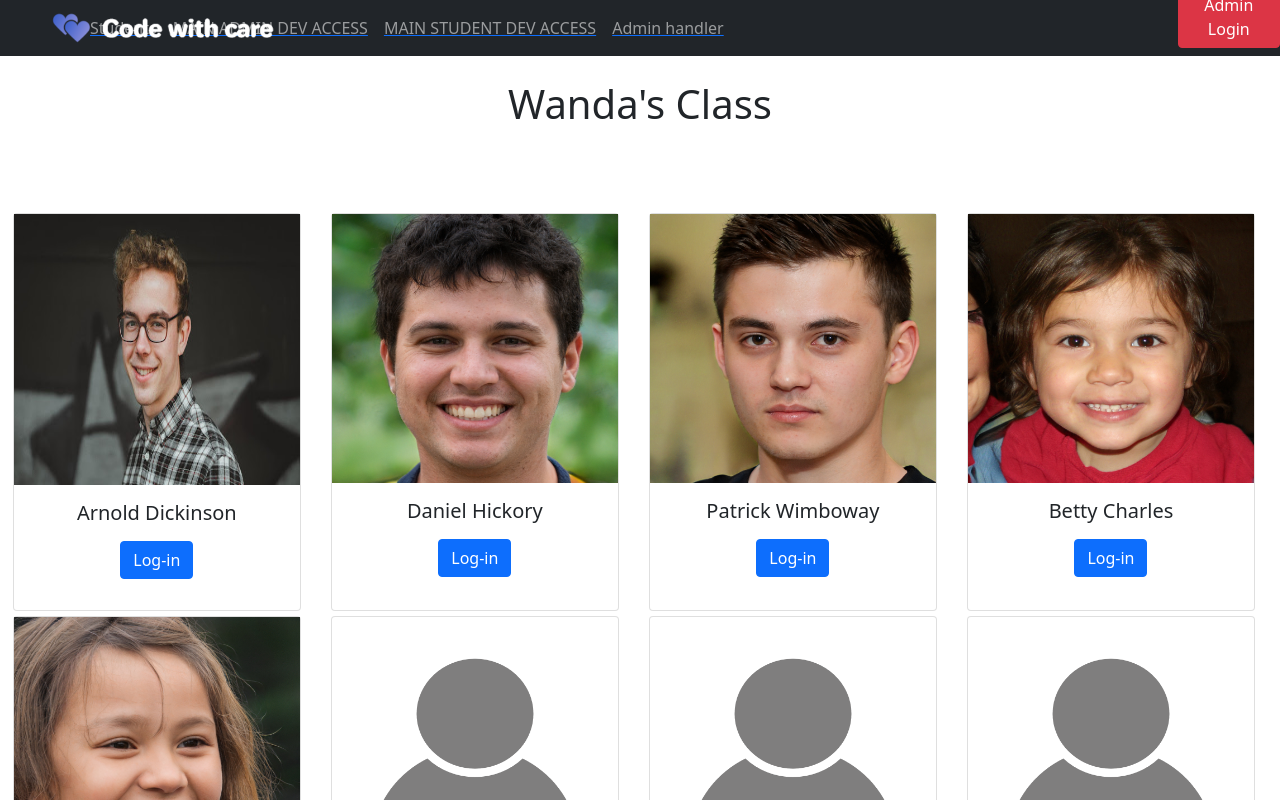
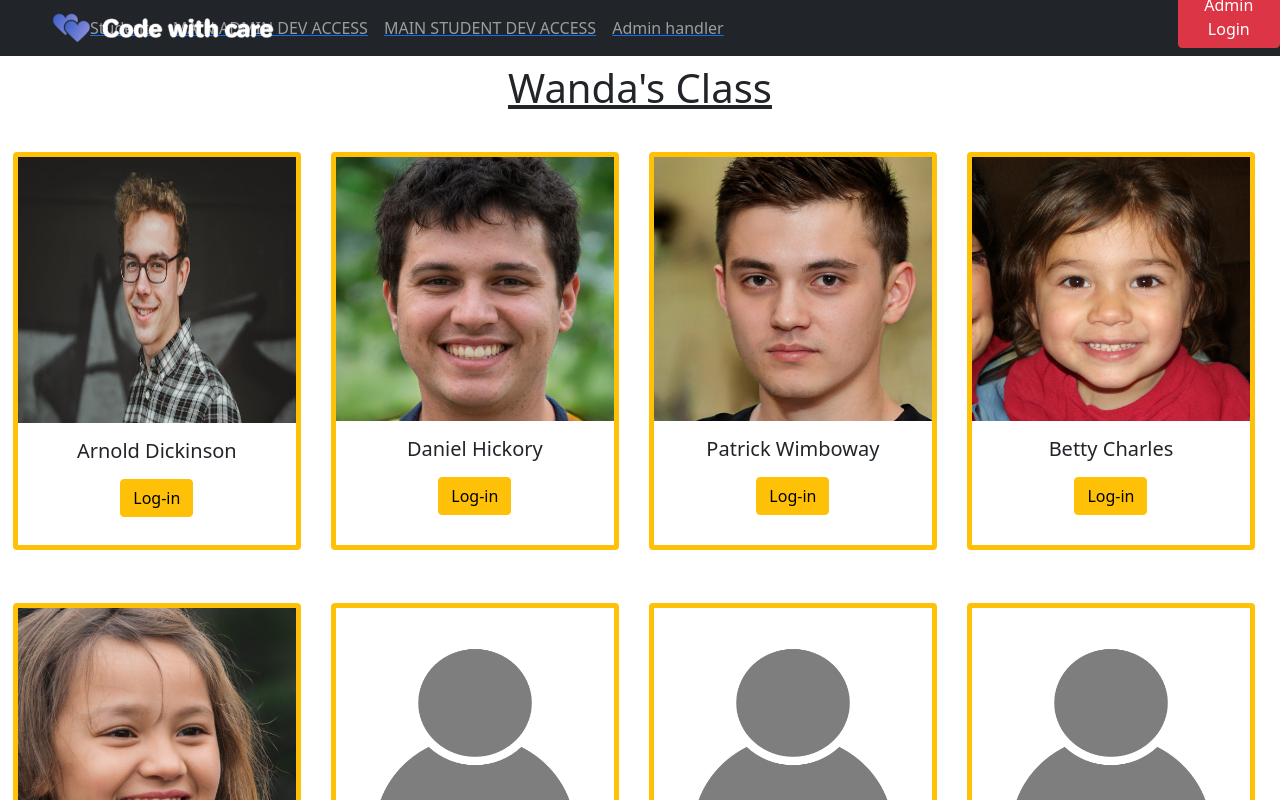
Before and after one commit to I-I-I-I-I-I-I-I/Code-with-Care, a React (Create React App) app: page /students in a window 1280 px wide. Shown: the top 800 px of the page. Built offline with nearby package versions, Linux system fonts and the light colour scheme.

Commit message:
final changes 08112021

```diff
--- a/src/App.css
+++ b/src/App.css
@@ -55,7 +55,7 @@
     display: grid;
     grid-template-columns: repeat(auto-fill, minmax(300px, 1fr));
     grid-gap: 5px;
-    padding-top: 6%;
+    padding-top: 2rem;
     padding-left: 1%;
     background: none;
 }
--- a/src/App.js
+++ b/src/App.js
@@ -7,9 +7,11 @@ import StudentPage from './components/StudentPage';
 import AdminHandler from './components/AdminHandler';
 import {Helmet} from "react-helmet"
 import {BrowserRouter as Router, Route, Switch, Redirect} from "react-router-dom";
+import Footer from './components/Footer';
 function App() {
     return (
         <div className="App">
+            <div style = {{paddingBottom : "5rem"}}>
             <Helmet>
                 <title>Code with Care</title>
             </Helmet>
@@ -43,6 +45,10 @@ function App() {
                     </Route>
                 </Switch>
             </Router>
+            </div>
+
+            <Footer/>
+
         </div>
     );
 }
--- a/src/components/Adminlogin.js
+++ b/src/components/Adminlogin.js
@@ -5,12 +5,6 @@ import "../login.css";
 function handleChange(e) {
     this.setState({[e.target.name] : e.target.value});
   }
-
-function handleSubmit() {
-
-
-
-}
 
 function AdminLogin() {
 
--- a/src/components/Students.js
+++ b/src/components/Students.js
@@ -6,8 +6,8 @@ import Images from "./Images"
 function App() {
 
     return (
-        <div className="App" style = {{ position : "relative" ,top : "80px"}}>
-            <h1>Wanda's Class</h1>
+        <div className="App" style = {{ position : "relative" ,top : "4rem" , backgroundColor : "white"}}>
+            <h1 style={{textDecoration : "underline"}}>Wanda's Class</h1>
             <Card/>
         </div>
     )
--- a/src/components/card.js
+++ b/src/components/card.js
@@ -26,7 +26,7 @@ const card = () => {
 
         return (
 
-            <Card style={{width: '18rem'}}>
+            <Card style={{width: '18rem' , margincolor : '#0d6efd' , border : "5px solid" , marginBottom : "3rem"}} border="warning">
                 <Link to="/studentPage" style={{color: 'inherit', textDecoration: 'inherit'}}>
                     <Images names = {card.image}/>
                     <Card.Body>
@@ -34,7 +34,7 @@ const card = () => {
                         <Card.Text>
                             {card.desc}
                         </Card.Text>
-                        <Button variant="primary" href="/studentPage">Log-in</Button>
+                        <Button variant="warning" href="/studentPage">Log-in</Button>
                     </Card.Body>
                 </Link>
             </Card>
```
Also changed, not shown: src/images/f33d8ab548531c3e31e0827098c03e1a.png (added).
